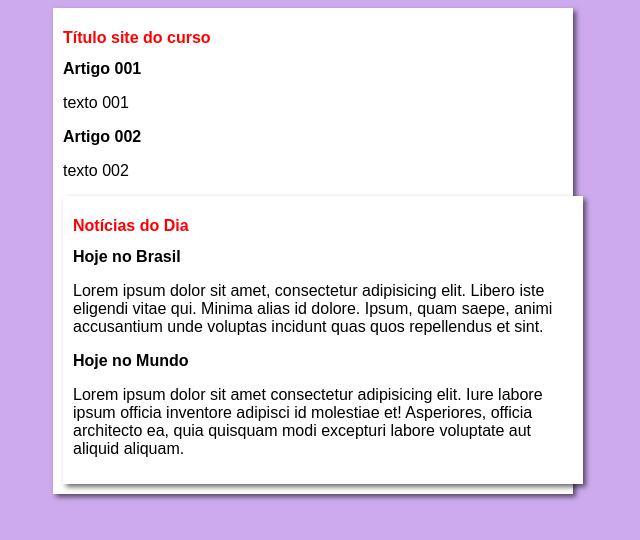
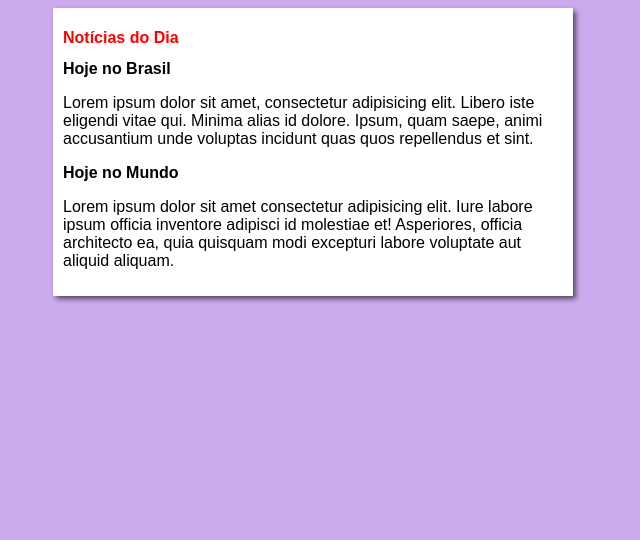
Before and after one commit to gilsonaureliano/projeto-site, a plain HTML site: page index.html in a window 1280 px wide. Shown: the whole page, without its empty margins (327-967 px from the left). Drawn offline with Linux system fonts and the light colour scheme.

Commit message:
alteração main

```diff
--- a/index.html
+++ b/index.html
@@ -7,16 +7,6 @@
     <title>Título</title>
     <link rel="stylesheet" href="style.css">
 </head>
-<main>
-    <header><h1>Título site do curso</h1></header>
-    <article>
-        <h2>Artigo 001</h2>
-        <p>texto 001</p>
-    </article>
-    <article>
-        <h2>Artigo 002</h2>
-        <p>texto 002</p>
-    </article>
 
 <body>
     <main>
```
